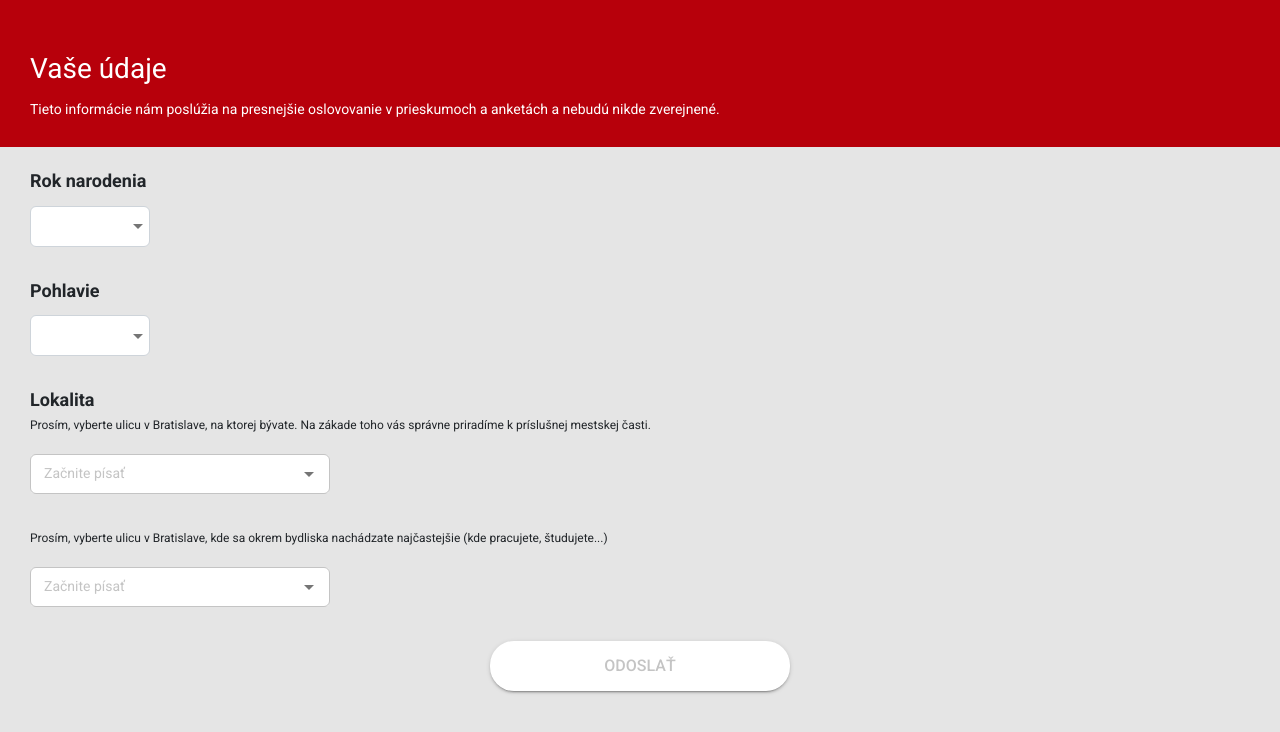
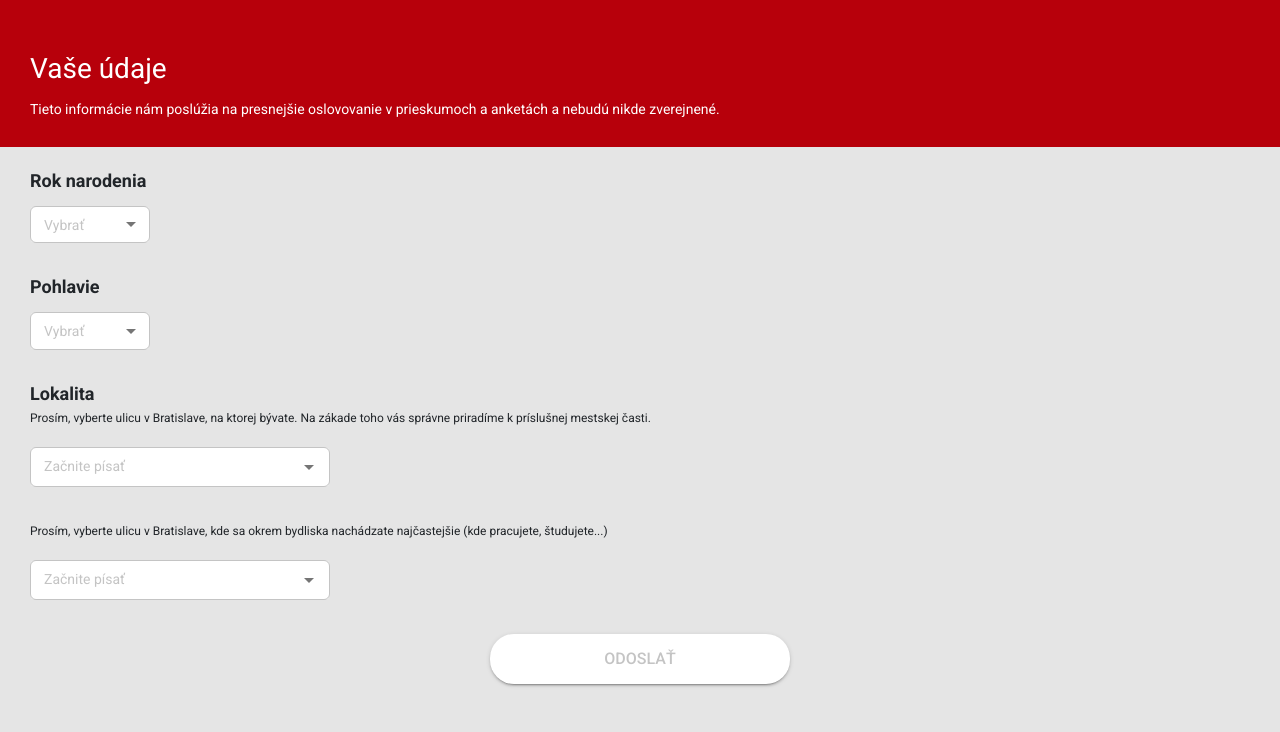
Before and after one commit to Butterfly-Effect-AppsLab/emotionalmappapp, a React app in the folder emuapp/: page /registration in a window 1280 px wide. Shown: the top 732 px of the page. Built offline with nearby package versions, Linux system fonts and the light colour scheme; no server answers.

Commit message:
Dropdown border radius changed

```diff
--- a/emuapp/src/Components/Dropdown.js
+++ b/emuapp/src/Components/Dropdown.js
@@ -1,32 +1,115 @@
+// import React from 'react';
+// import { makeStyles, withStyles } from '@material-ui/core/styles';
+// import InputLabel from '@material-ui/core/InputLabel';
+// import FormControl from '@material-ui/core/FormControl';
+// import Select from '@material-ui/core/Select';
+// import MenuItem from '@material-ui/core/MenuItem';
+// import InputBase from '@material-ui/core/InputBase';
+// import { TEXTGRAY, WHITE } from '../utils/colours';
+
+// const BootstrapInput = withStyles((theme) => ({
+//     input: {
+//         borderRadius: 6,
+//         position: 'relative',
+//         backgroundColor: WHITE,
+//         border: '1px solid #ced4da',
+//         fontSize: 14,
+//         padding: '10px 26px 10px 12px',
+//         transition: theme.transitions.create(['border-color', 'box-shadow']),
+//         '&:focus': {
+//             borderRadius: 6,
+//             borderColor: '#80bdff',
+//             boxShadow: '0 0 0 0.2rem rgba(0,123,255,.25)',
+//         },
+//     },
+// }))(InputBase);
+
+// const useStyles = makeStyles((theme) => ({
+//     formControl: {
+//         minWidth: 120,
+//         marginTop: 10,
+//         marginBottom: 30,
+//     },
+//     menuList: {
+//         maxHeight: 150,
+//         borderRadius: 6,
+//     },
+//     labelStyle: {
+//         fontSize: 14,
+//         color: TEXTGRAY,
+//     },
+// }));
+
+// const Dropdown = (props) => {
+//     const { type, idComponent, valueChange } = props;
+//     const classes = useStyles();
+//     const [fieldData, setFieldData] = React.useState('');
+
+//     const createMenuItem = (data, index) => {
+//         return (
+//             <MenuItem value={index}>{data}</MenuItem>
+//         )
+//     };
+
+//     const handleChange = (event) => {
+//         setFieldData(event.target.value);
+//     };
+
+//     return (
+//         <div>
+//             <FormControl className={classes.formControl} margin='dense'>
+//                 <InputLabel
+//                     id="demo-customized-select-label"
+//                     shrink={false}
+//                     classes={{ formControl: classes.labelStyle }}
+//                 >
+//                     {fieldData === '' && 'Vybrať'}
+//                 </InputLabel>
+//                 <Select
+//                     labelId="demo-customized-select-label"
+//                     id="demo-customized-select"
+//                     value={fieldData}
+//                     onChange={handleChange}
+//                     input={<BootstrapInput />}
+//                     MenuProps={{
+//                         getContentAnchorEl: null,
+//                         anchorOrigin: {
+//                             vertical: "bottom",
+//                             horizontal: "left",
+//                         },
+//                         classes: { paper: classes.menuList }
+//                     }}
+//                 >
+//                     {
+//                         type ? type.map((data, index) => createMenuItem(data, index)) : [] //alebo null
+//                     }
+//                 </Select>
+//             </FormControl>
+//         </div>
+//     );
+// };
+
+// export default (Dropdown);
+
+
+
+
+
+
 import React from 'react';
-import { makeStyles, withStyles } from '@material-ui/core/styles';
+import { makeStyles } from '@material-ui/core/styles';
 import InputLabel from '@material-ui/core/InputLabel';
+import MenuItem from '@material-ui/core/MenuItem';
 import FormControl from '@material-ui/core/FormControl';
 import Select from '@material-ui/core/Select';
-import MenuItem from '@material-ui/core/MenuItem';
-import InputBase from '@material-ui/core/InputBase';
-import { TEXTGRAY, WHITE } from '../utils/colours';
+import { WHITE } from '../utils/colours';
+import { TEXTGRAY } from '../utils/colours';
 
-const BootstrapInput = withStyles((theme) => ({
-    input: {
-        borderRadius: 6,
-        position: 'relative',
-        backgroundColor: WHITE,
-        border: '1px solid #ced4da',
-        fontSize: 14,
-        padding: '10px 26px 10px 12px',
-        transition: theme.transitions.create(['border-color', 'box-shadow']),
-        '&:focus': {
-            borderRadius: 4,
-            borderColor: '#80bdff',
-            boxShadow: '0 0 0 0.2rem rgba(0,123,255,.25)',
-        },
-    },
-}))(InputBase);
 
-const useStyles = makeStyles((theme) => ({
+const useStyles = makeStyles({
     formControl: {
         minWidth: 120,
+        // backgroundColor: WHITE,
         marginTop: 10,
         marginBottom: 30,
     },
@@ -38,12 +121,25 @@ const useStyles = makeStyles((theme) => ({
         fontSize: 14,
         color: TEXTGRAY,
     },
-}));
+    inputStyle: {
+        fontSize: 14,
+        borderRadius: 6,
+    },
+    outlined: {
+        backgroundColor: WHITE,
+        borderRadius: 6,
+    }
+});
+
 
 const Dropdown = (props) => {
     const { type, idComponent, valueChange } = props;
     const classes = useStyles();
     const [fieldData, setFieldData] = React.useState('');
+
+    const handleChange = (event) => {
+        setFieldData(event.target.value);
+    };
 
     const createMenuItem = (data, index) => {
         return (
@@ -51,26 +147,23 @@ const Dropdown = (props) => {
         )
     };
 
-    const handleChange = (event) => {
-        setFieldData(event.target.value);
-    };
-
     return (
         <div>
-            <FormControl className={classes.formControl} margin='dense'>
+            <FormControl variant="outlined" margin='dense' className={classes.formControl}>
                 <InputLabel
-                    id="demo-customized-select-label"
                     shrink={false}
+                    id="demo-simple-select-outlined-label"
                     classes={{ formControl: classes.labelStyle }}
                 >
                     {fieldData === '' && 'Vybrať'}
                 </InputLabel>
                 <Select
-                    labelId="demo-customized-select-label"
-                    id="demo-customized-select"
+                    className={classes.inputStyle}
+                    classes={{ outlined: classes.outlined }}
+                    labelId="demo-simple-select-outlined-label"
+                    id={idComponent}
                     value={fieldData}
                     onChange={handleChange}
-                    input={<BootstrapInput />}
                     MenuProps={{
                         getContentAnchorEl: null,
                         anchorOrigin: {
@@ -83,107 +176,14 @@ const Dropdown = (props) => {
                     {
                         type ? type.map((data, index) => createMenuItem(data, index)) : [] //alebo null
                     }
+
                 </Select>
             </FormControl>
-        </div>
+        </div >
     );
 };
-
-export default (Dropdown);
 
 
 
 
-
-
-// import React from 'react';
-// import { makeStyles } from '@material-ui/core/styles';
-// import InputLabel from '@material-ui/core/InputLabel';
-// import MenuItem from '@material-ui/core/MenuItem';
-// import FormControl from '@material-ui/core/FormControl';
-// import Select from '@material-ui/core/Select';
-// import { WHITE } from '../utils/colours';
-// import { TEXTGRAY } from '../utils/colours';
-
-
-// const useStyles = makeStyles({
-//     formControl: {
-//         minWidth: 120,
-//         // backgroundColor: WHITE,
-//         // borderRadius: 30,
-//         marginTop: 10,
-//         marginBottom: 30,
-//     },
-//     menuList: {
-//         maxHeight: 150,
-//         borderRadius: 6,
-//     },
-//     labelStyle: {
-//         fontSize: 14,
-//         color: TEXTGRAY,
-//     },
-//     inputStyle: {
-//         fontSize: 14,
-//     },
-//     outlined: {
-//         backgroundColor: WHITE,
-//         borderRadius: 30,
-//     }
-// });
-
-
-// const Dropdown = (props) => {
-//     const { type, idComponent, valueChange } = props;
-//     const classes = useStyles();
-//     const [fieldData, setFieldData] = React.useState('');
-
-//     const handleChange = (event) => {
-//         setFieldData(event.target.value);
-//     };
-
-//     const createMenuItem = (data, index) => {
-//         return (
-//             <MenuItem value={index}>{data}</MenuItem>
-//         )
-//     };
-
-//     return (
-//         <div>
-//             <FormControl variant="outlined" margin='dense' className={classes.formControl}>
-//                 <InputLabel
-//                     shrink={false}
-//                     id="demo-simple-select-outlined-label"
-//                     classes={{ formControl: classes.labelStyle }}
-//                 >
-//                     {fieldData === '' && 'Vybrať'}
-//                 </InputLabel>
-//                 <Select
-//                     className={classes.inputStyle}
-//                     classes={{ outlined: classes.outlined }}
-//                     labelId="demo-simple-select-outlined-label"
-//                     id={idComponent}
-//                     value={fieldData}
-//                     onChange={handleChange}
-//                     MenuProps={{
-//                         getContentAnchorEl: null,
-//                         anchorOrigin: {
-//                             vertical: "bottom",
-//                             horizontal: "left",
-//                         },
-//                         classes: { paper: classes.menuList }
-//                     }}
-//                 >
-//                     {
-//                         type ? type.map((data, index) => createMenuItem(data, index)) : [] //alebo null
-//                     }
-
-//                 </Select>
-//             </FormControl>
-//         </div >
-//     );
-// };
-
-
-
-
-// export default (Dropdown);
+export default (Dropdown);
```
Also changed, not shown: 1 other file (tests, documents, lock files or other folders).
